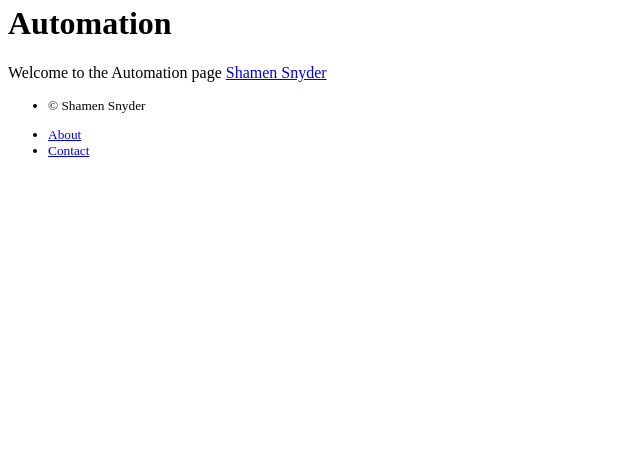
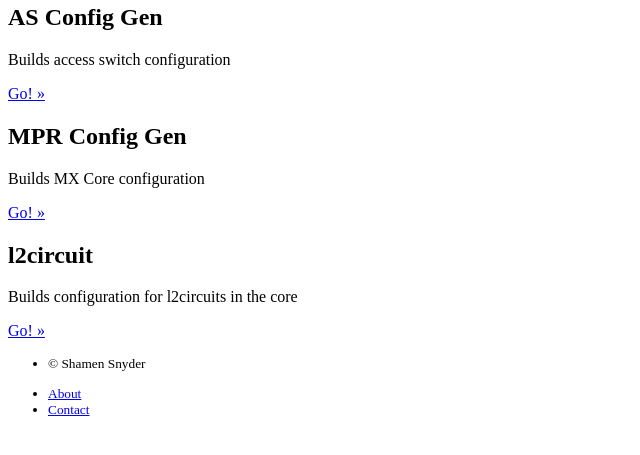
Before and after one commit to shamensnyder/CLEO, a Flask app: template CLEO/templates/public/automation.html in a window 1280 px wide. Shown: the part 97-552 px from the top of the page, without its empty margins (0-640 px from the left). Run offline with Flask 2, Linux system fonts and the light colour scheme; the template is opened without the code that fills it, so the values that code supplies are empty.

Commit message:
Home Page Update

```diff
--- a/CLEO/templates/public/automation.html
+++ b/CLEO/templates/public/automation.html
@@ -2,9 +2,22 @@
 
 {% block content %}
 <div class="body-content">
-    <div class="row">
-      <h1>Automation</h1>
-      <p>Welcome to the Automation page <a href="http://github.com/shamensnyder/">Shamen Snyder</a>
+  <div class="row">
+    <div class="col-lg-4">
+      <h2>AS Config Gen</h2>
+      <p>Builds access switch configuration</p>
+      <p><a class="btn btn-default" href="http://automation/as_config_gen">Go! &raquo;</a></p>
     </div>
+    <div class="col-lg-4">
+      <h2>MPR Config Gen</h2>
+      <p>Builds MX Core configuration</p>
+      <p><a href="http://automation/mpr_config_gen" class="btn btn-default">Go! &raquo;</a></p>
+   </div>
+    <div class="col-lg-4">
+      <h2>l2circuit</h2>
+      <p>Builds configuration for l2circuits in the core</p>
+      <p><a href="http://automation/l2circuit" class="btn btn-default">Go! &raquo;</a></p>
+    </div>
+  </div><!-- /.row -->
 </div>
 {% endblock %}
```
